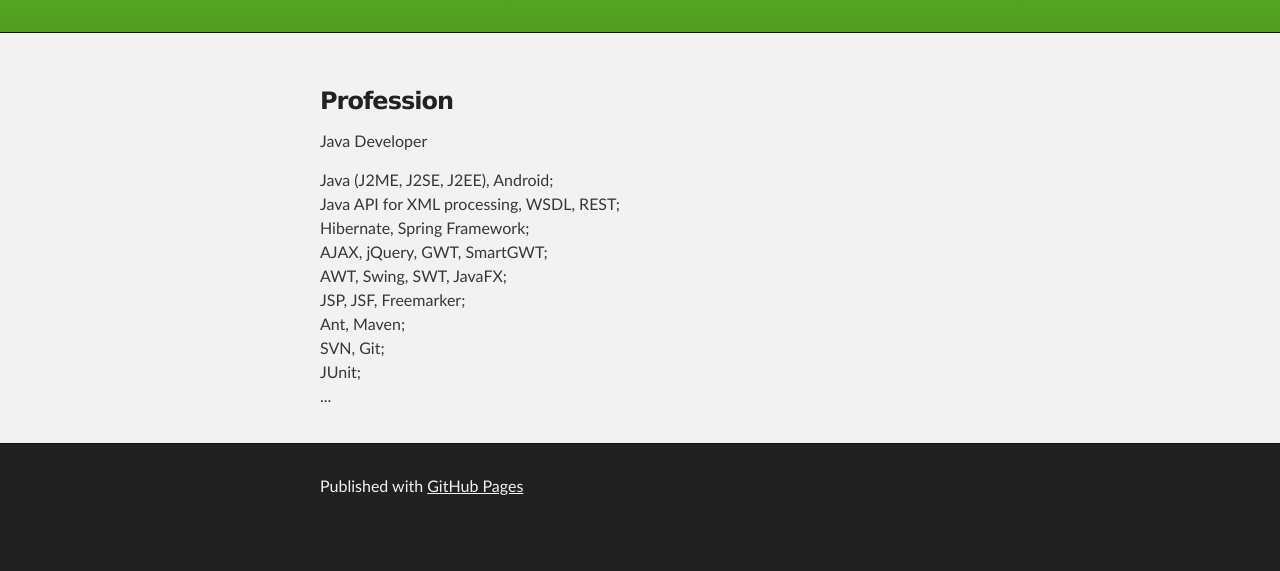
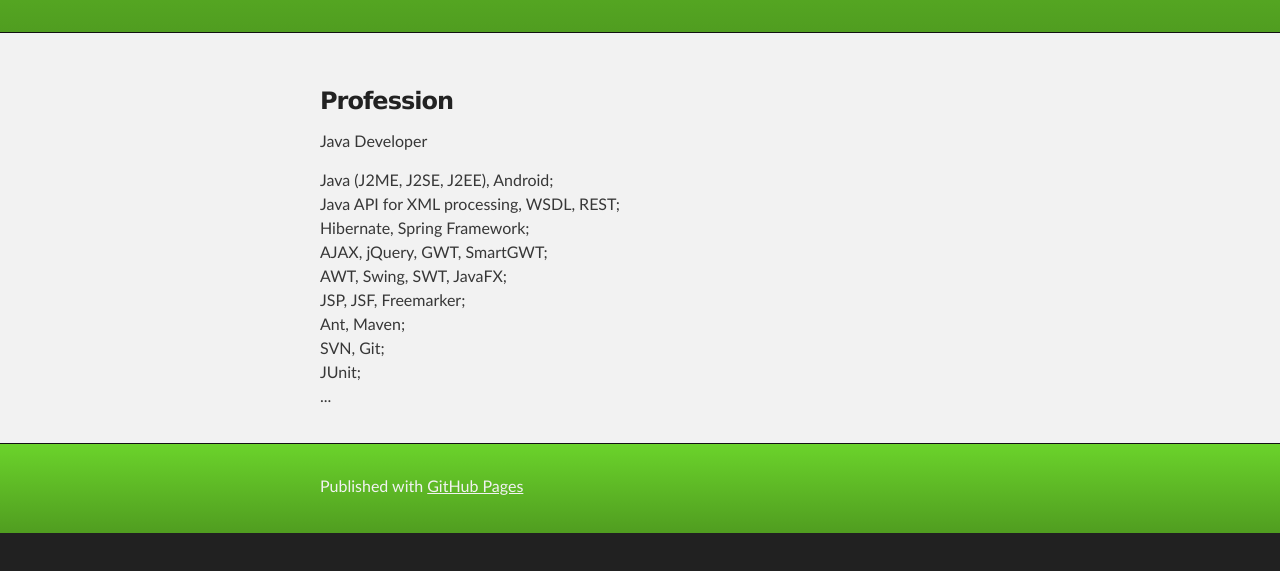
Before and after one commit to SDNj/SDNj.github.io, a plain HTML site: page index.html in a window 1280 px wide. Shown: the part 177-748 px from the top of the page. Drawn offline with Linux system fonts and the light colour scheme.

Commit message:
Update stylesheet.css

```diff
--- a/stylesheets/stylesheet.css
+++ b/stylesheets/stylesheet.css
@@ -364,7 +364,13 @@ Full-Width Styles
 }
 
 #footer_wrap {
-  background: #212121;
+	background: #6BD32B;
+	background:        -webkit-gradient(linear, left top, left bottom, color-stop(0%,#6BD32B), color-stop(100%,#509d20));
+	background: -webkit-linear-gradient(top,  #6BD32B 0%, #509d20 100%);
+	background:    -moz-linear-gradient(top,  #6BD32B 0%, #509d20 100%);
+	background:     -ms-linear-gradient(top,  #6BD32B 0%, #509d20 100%);
+	background:      -o-linear-gradient(top,  #6BD32B 0%, #509d20 100%);
+	background:         linear-gradient(to bottom,  #6BD32B 0%, #509d20 100%);
 }
 
 
```
